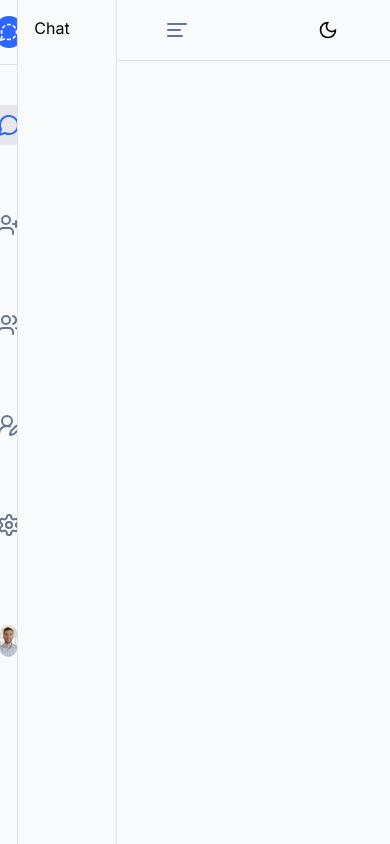
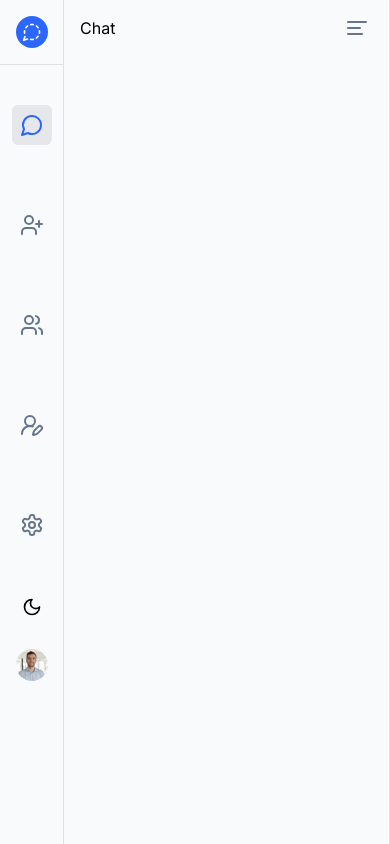
Before and after one commit to thisMeSandeep/Omilo-chat-app, a React (Vite) app in the folder frontend/: page /dashboard in a window 390 px wide. Built offline with nearby package versions, Linux system fonts and the light colour scheme.

Commit message:
Dashboard responsive

```diff
--- a/frontend/src/components/ChatScreen.jsx
+++ b/frontend/src/components/ChatScreen.jsx
@@ -6,7 +6,7 @@ const ChatScreen = ({ isSidebarOpen, toggleSidebar }) => {
     return (
         <main className='w-full'>
             {/* top header */}
-            <div className='w-full flex items-center justify-between px-10 py-2 border-b border-b-black/10 dark:border-b-white/10'>
+            <div className='w-full flex items-center justify-between px-2 lg:px-10 py-1 md:py-2 border-b border-b-black/10 dark:border-b-white/10'>
                 {/* toogle button */}
                 <button className='rounded-full p-2 hover:bg-gray-200 dark:hover:bg-gray-800  cursor-pointer text-omilo-text-secondary' onClick={toggleSidebar}>
                     {isSidebarOpen ? <AlignLeft /> : <AlignRight />}
--- a/frontend/src/components/Sidebar.jsx
+++ b/frontend/src/components/Sidebar.jsx
@@ -6,6 +6,7 @@ import Profile from "./Profile";
 import Setting from "./Setting";
 import { assets } from "../assets/assets";
 import { useState } from "react";
+import ThemeToggler from "./ui/ThemeToggler";
 
 // Tabs
 const tabs = [
@@ -25,7 +26,7 @@ const Sidebar = () => {
     return (
         <div className="flex">
             {/* Left Sidebar */}
-            <div className="w-[20%] h-screen border-r border-r-black/10 dark:border-r-white/10 overflow-y-scroll scrollbar-none">
+            <div className="w-[20%]  h-screen border-r border-r-black/10 dark:border-r-white/10 overflow-y-scroll scrollbar-none">
                 {/* Logo */}
                 <div className="border-b border-b-black/10 dark:border-b-white/10 flex items-center justify-center py-4">
                     <div className="size-8 rounded-full bg-omilo-primary flex items-center justify-center p-1">
@@ -34,7 +35,7 @@ const Sidebar = () => {
                 </div>
 
                 {/* Navigation Tabs */}
-                <nav className="mt-10 flex flex-col items-center justify-center gap-15">
+                <nav className="mt-10 px-4 flex flex-col items-center justify-center gap-15">
                     {tabs.map(tab => (
                         <div
                             key={tab.key}
@@ -50,8 +51,13 @@ const Sidebar = () => {
                     ))}
                 </nav>
 
+                {/* theme toggler */}
+                <div className="flex items-center justify-center mt-10">
+                    <ThemeToggler />
+                </div>
+
                 {/* User Profile */}
-                <div className="flex items-center justify-center mt-20">
+                <div className="flex items-center justify-center mt-5">
                     <div className="size-8 rounded-full">
                         <img src={assets.user1} alt="user" className="w-full h-full rounded-full object-cover" />
                     </div>
--- a/frontend/src/pages/Dashboard.jsx
+++ b/frontend/src/pages/Dashboard.jsx
@@ -1,16 +1,20 @@
 import { useState } from "react"
 import ChatScreen from "../components/ChatScreen"
 import Sidebar from "../components/Sidebar"
+import { AlignLeft } from "lucide-react";
 
 
 const Dashboard = () => {
   const [isSidebarOpen, setIsSidebarOpen] = useState(true);
 
   return (
-    <main className="flex items-start h-screen bg-omilo-light-bg dark:bg-omilo-dark-bg">
+    <main className="relative flex items-start h-screen bg-omilo-light-bg dark:bg-omilo-dark-bg">
 
       {/* sidebar */}
-      <aside className={`${isSidebarOpen ? 'w-[30%]' : 'w-0'} h-full overflow-hidden border-r border-r-black/10 dark:border-r-white/10 transition-all duration-500`}>
+      <aside className={`absolute  md:relative  z-50 ${isSidebarOpen ? 'w-full md:w-[30%] bg-omilo-light-bg dark:bg-omilo-dark-bg' : 'w-0'} h-full overflow-hidden border-r border-r-black/10 dark:border-r-white/10 transition-all duration-500`}>
+
+        {/* mobile toggle */}
+        <AlignLeft className=" md:hidden absolute right-5 top-4 text-omilo-text-secondary dark:text-omilo-dark-text-secondary" onClick={() => setIsSidebarOpen(prev => !prev)} />
         <Sidebar />
       </aside>
 
@@ -21,7 +25,7 @@ const Dashboard = () => {
       </section>
 
 
-    </main>
+    </main >
   )
 }
 
```
